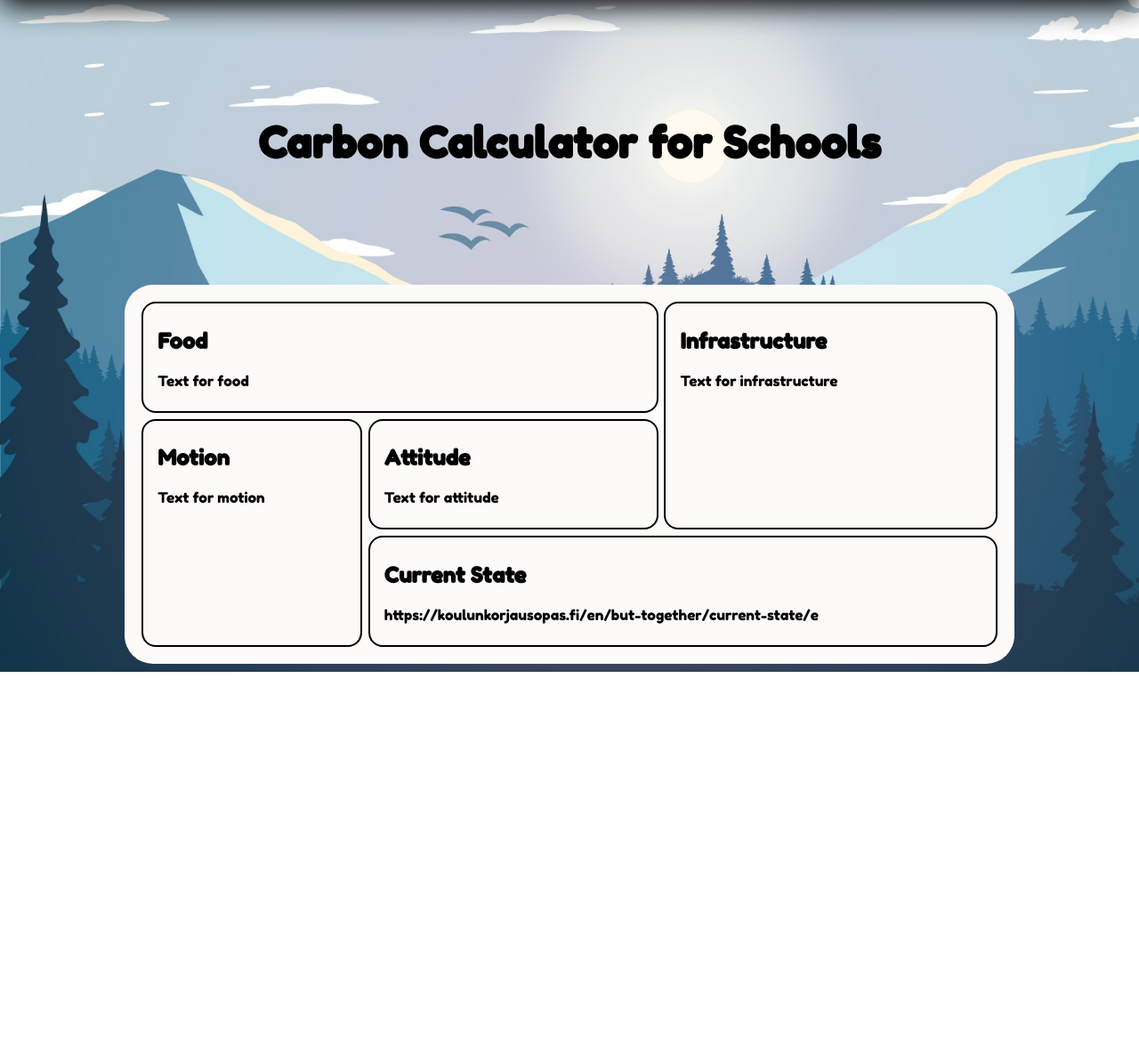
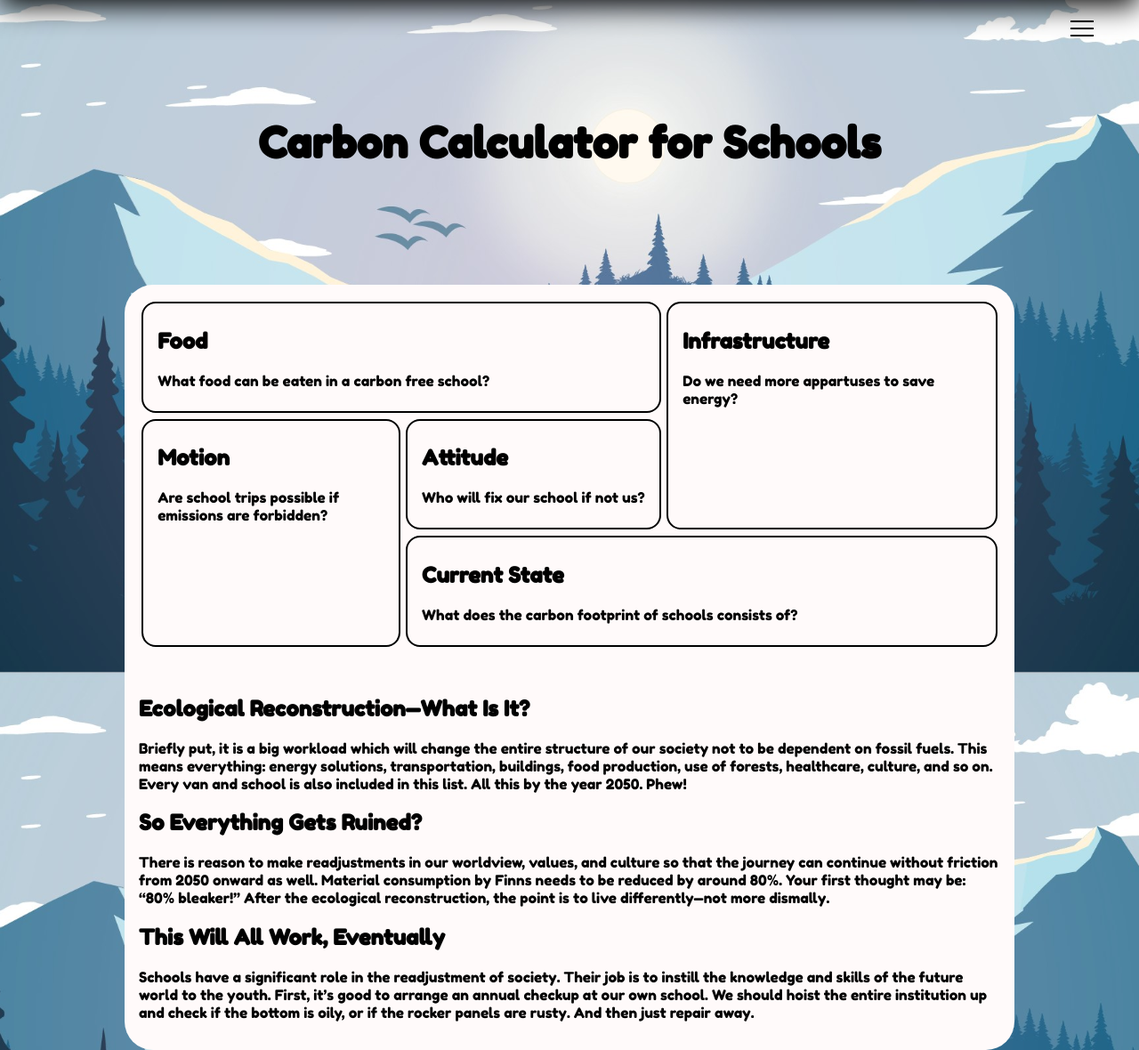
Before and after one commit to Ebassani/Design-factory-project, a Flask app: page /introduction in a window 1280 px wide. Shown: the part 45-1225 px from the top of the page at 89% size. Before the commit the page ends 800 px from the top, so only its background shows below. Run offline with Flask 2, Linux system fonts and the light colour scheme; a user stored in the database is signed in.

Commit message:
Beginning of menu for mobile

```diff
--- a/static/css/common.css
+++ b/static/css/common.css
@@ -33,6 +33,12 @@ html, body {
     background-color: lightgray;
     z-index: 2;
     box-shadow: 0 0.4rem 2rem;
+}
+
+@media screen and (max-width: 980px) {
+    .menu {
+        display: none;
+    }
 }
 
 .menu__items {
@@ -119,3 +125,99 @@ html, body {
 .card__grid5 {
     grid-area: five;
 }
+
+.content__text {
+    padding: 1rem;
+}
+
+
+.wrapper {
+    position: fixed;
+    top: 0;
+    right: -100%;
+    height: 100%;
+    width: 100%;
+    background: #0185ad;
+    transition: all 0.6s ease-in-out;
+    z-index: 3;
+}
+
+#active:checked ~ .wrapper {
+    right: 0;
+}
+
+.menu-btn {
+    position: absolute;
+    z-index: 4;
+    right: 2rem;
+    height: 4rem;
+    width: 4rem;
+    cursor: pointer;
+    transition: all 0.3s ease-in-out;
+}
+
+.menu-btn span,
+.menu-btn:before,
+.menu-btn:after {
+    content: "";
+    position: absolute;
+    top: calc(50% - 1px);
+    left: 30%;
+    width: 40%;
+    border-bottom: 2px solid #000;
+    transition: transform .6s cubic-bezier(0.215, 0.61, 0.355, 1);
+}
+
+.menu-btn:before {
+    transform: translateY(-8px);
+}
+
+.menu-btn:after {
+    transform: translateY(8px);
+}
+
+#active:checked + .menu-btn span {
+    transform: scaleX(0);
+}
+
+#active:checked + .menu-btn:before {
+    transform: rotate(45deg);
+    border-color: #fff;
+}
+
+#active:checked + .menu-btn:after {
+    transform: rotate(-45deg);
+    border-color: #fff;
+}
+
+.wrapper ul {
+    position: absolute;
+    top: 60%;
+    left: 50%;
+    height: 90%;
+    transform: translate(-50%, -50%);
+    list-style: none;
+    text-align: center;
+}
+
+.wrapper ul li {
+    height: 10%;
+    margin: 15px 0;
+}
+
+.wrapper ul li a {
+    padding: 5px 30px;
+    color: #fff;
+    border-radius: 50px;
+    position: absolute;
+    opacity: 0;
+}
+
+
+input[type="checkbox"] {
+    display: none;
+}
+
+#active:checked ~ .wrapper ul li a {
+    opacity: 1;
+}
--- a/static/css/introduction.css
+++ b/static/css/introduction.css
@@ -45,18 +45,12 @@
     padding: 1rem;
 }
 
-.content__title img {
-    width: 100%;
-    max-height: 30rem;
-    object-fit: cover;
-    object-position: center;
-    filter: saturate(200%);
-    -webkit-user-select: none;
-    -khtml-user-select: none;
-    -moz-user-select: none;
-    -o-user-select: none;
-    user-select: none;
-    -webkit-user-drag: none;
+@media screen and (max-width: 980px) {
+    .content__cards {
+        display: flex;
+        flex-direction: column;
+    }
+
 }
 
 .content__title {
--- a/templates/introduction.html
+++ b/templates/introduction.html
@@ -10,10 +10,11 @@
 <body>
 
 {% include 'menu.html' %}
+{% include 'mobileMenu.html' %}
 
 <div class="content__title">
-        <h1>Carbon Calculator for Schools</h1>
-    </div>
+    <h1>Carbon Calculator for Schools</h1>
+</div>
 
 <div class="content">
 
@@ -22,32 +23,54 @@
             <div class="content__card__title">
                 <h2 class="subtitle">Food</h2>
             </div>
-            <p class="paragraph">Text for food</p>
+            <p class="paragraph">What food can be eaten in a carbon free school?</p>
         </div>
         <div class="content__cards__card card__grid2 hover__pointer">
             <div class="content__card__title">
                 <h2 class="subtitle">Infrastructure</h2>
             </div>
-            <p class="paragraph">Text for infrastructure</p>
+            <p class="paragraph">Do we need more appartuses to save energy?</p>
         </div>
         <div class="content__cards__card card__grid3 hover__pointer">
             <div class="content__card__title">
                 <h2 class="subtitle">Motion</h2>
             </div>
-            <p class="paragraph">Text for motion</p>
+            <p class="paragraph">Are school trips possible if emissions are forbidden?</p>
         </div>
         <div class="content__cards__card card__grid4 hover__pointer">
             <div class="content__card__title">
                 <h2 class="subtitle">Attitude</h2>
             </div>
-            <p class="paragraph">Text for attitude</p>
+            <p class="paragraph">Who will fix our school if not us?</p>
         </div>
         <div class="content__cards__card card__grid5 hover__pointer">
             <div class="content__card__title">
                 <h2 class="subtitle">Current State</h2>
+                <!-- https://koulunkorjausopas.fi/en/but-together/current-state/ -->
             </div>
-            <p class="paragraph">https://koulunkorjausopas.fi/en/but-together/current-state/e</p>
+            <p class="paragraph">What does the carbon footprint of schools consists of?</p>
         </div>
+    </div>
+
+    <div class="content__text">
+        <h2>Ecological Reconstruction—What Is It?</h2>
+        <p>Briefly put, it is a big workload which will change the entire structure of our society not to be
+            dependent on fossil fuels. This means everything: energy solutions, transportation, buildings, food
+            production,
+            use of forests, healthcare, culture, and so on. Every van and school is also included in this list.
+            All this by the year 2050. Phew!</p>
+
+        <h2>So Everything Gets Ruined?</h2>
+        <p>There is reason to make readjustments in our worldview, values, and culture so that the journey can
+            continue without friction from 2050 onward as well. Material consumption by Finns needs to be reduced
+            by around 80%. Your first thought may be: “80% bleaker!” After the ecological reconstruction,
+            the point is to live differently—not more dismally.</p>
+
+        <h2>This Will All Work, Eventually</h2>
+        <p>Schools have a significant role in the readjustment of society. Their job is to instill the knowledge
+            and skills of the future world to the youth. First, it’s good to arrange an
+            annual checkup at our own school. We should hoist the entire institution up and check if the bottom
+            is oily, or if the rocker panels are rusty. And then just repair away.</p>
     </div>
 
 </div>
--- a/templates/menu.html
+++ b/templates/menu.html
@@ -25,7 +25,7 @@
     {% else %}
         <div class="logRegister card__grid3">
             <div class="menu__log hover__pointer" onclick="window.location.href = '/login';">
-                <span>login</span>
+                <span>Login</span>
             </div>
             <div class="menu__log hover__pointer" onclick="window.location.href = '/register';">
                 <span>Register</span>
--- /dev/null
+++ b/templates/mobileMenu.html
@@ -0,0 +1,12 @@
+<input type="checkbox" id="active">
+<label for="active" class="menu-btn"><span></span></label>
+
+<div class="wrapper">
+    <ul>
+        <li><a href="#">Home</a></li>
+        <li><a href="#">About</a></li>
+        <li><a href="#">Services</a></li>
+        <li><a href="#">Gallery</a></li>
+        <li><a href="#">Feedback</a></li>
+    </ul>
+</div>
```
